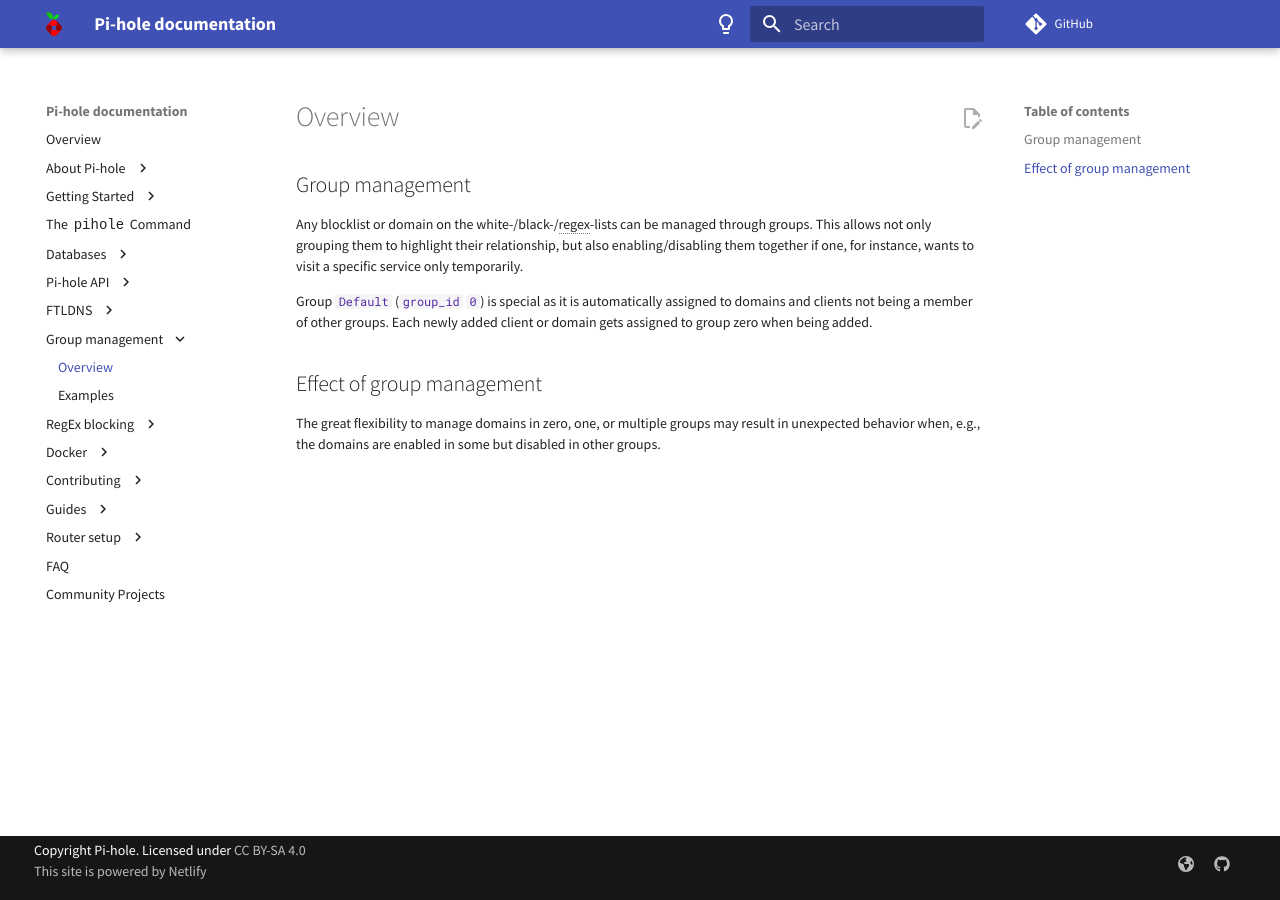
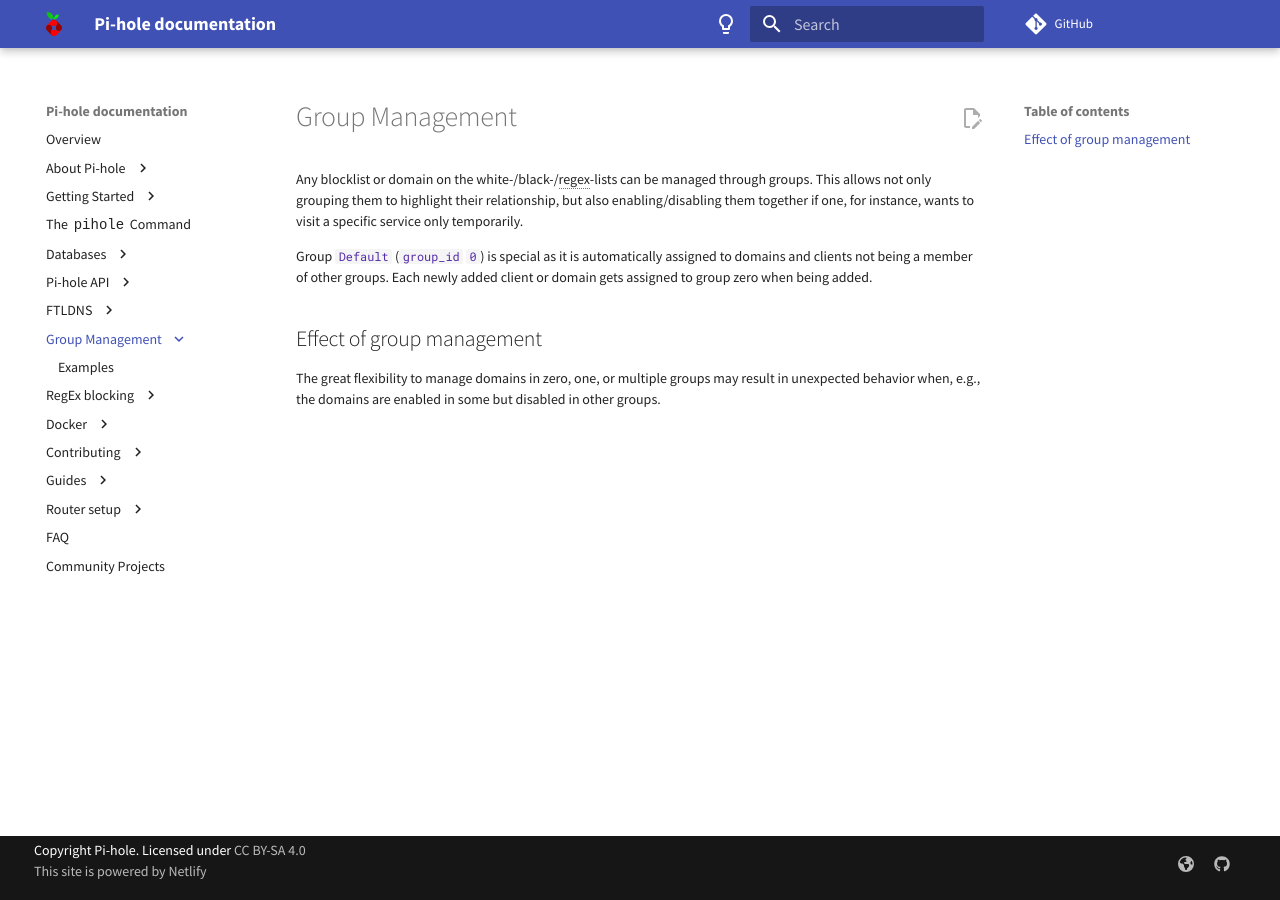
Before and after one commit to pi-hole/docs, an MkDocs documentation site: the page built from docs/group_management/index.md, in a window 1280 px wide. Built offline with MkDocs 1.6.1 and Material for MkDocs 9.7.7, drawn with Linux system fonts in a browser that asks for light colours; comment, search, counter and statistics services are not loaded.

Commit message:
Group management section, add redirect
Signed-off-by: Adam Warner <me@adamwarner.co.uk>

```diff
--- a/docs/group_management/groups.md
+++ b/docs/group_management/index.md
@@ -1,5 +1,3 @@
-## Group management
-
 Any blocklist or domain on the white-/black-/regex-lists can be managed through groups. This allows not only grouping them to highlight their relationship, but also enabling/disabling them together if one, for instance, wants to visit a specific service only temporarily.
 
 Group `Default` (`group_id` `0`) is special as it is automatically assigned to domains and clients not being a member of other groups. Each newly added client or domain gets assigned to group zero when being added.
--- a/mkdocs.yml
+++ b/mkdocs.yml
@@ -148,8 +148,8 @@
         - 'Debugging':
             - 'gdb': ftldns/debugging.md
             - 'valgrind': ftldns/valgrind.md
-  - 'Group management':
-    - 'Overview': group_management/groups.md
+  - 'Group Management':
+    - 'Group Management': group_management/index.md
     - 'Examples': group_management/example.md
   - 'RegEx blocking':
     - "Overview": regex/overview.md
@@ -271,3 +271,4 @@
         'database/gravity/index.md': database/domain-database/index.md
         'database/gravity/recovery.md': database/domain-database/recovery.md
         'database/gravity/groups.md': database/domain-database/groups.md
+        'group_management/groups.md': group_management/index.md
```
